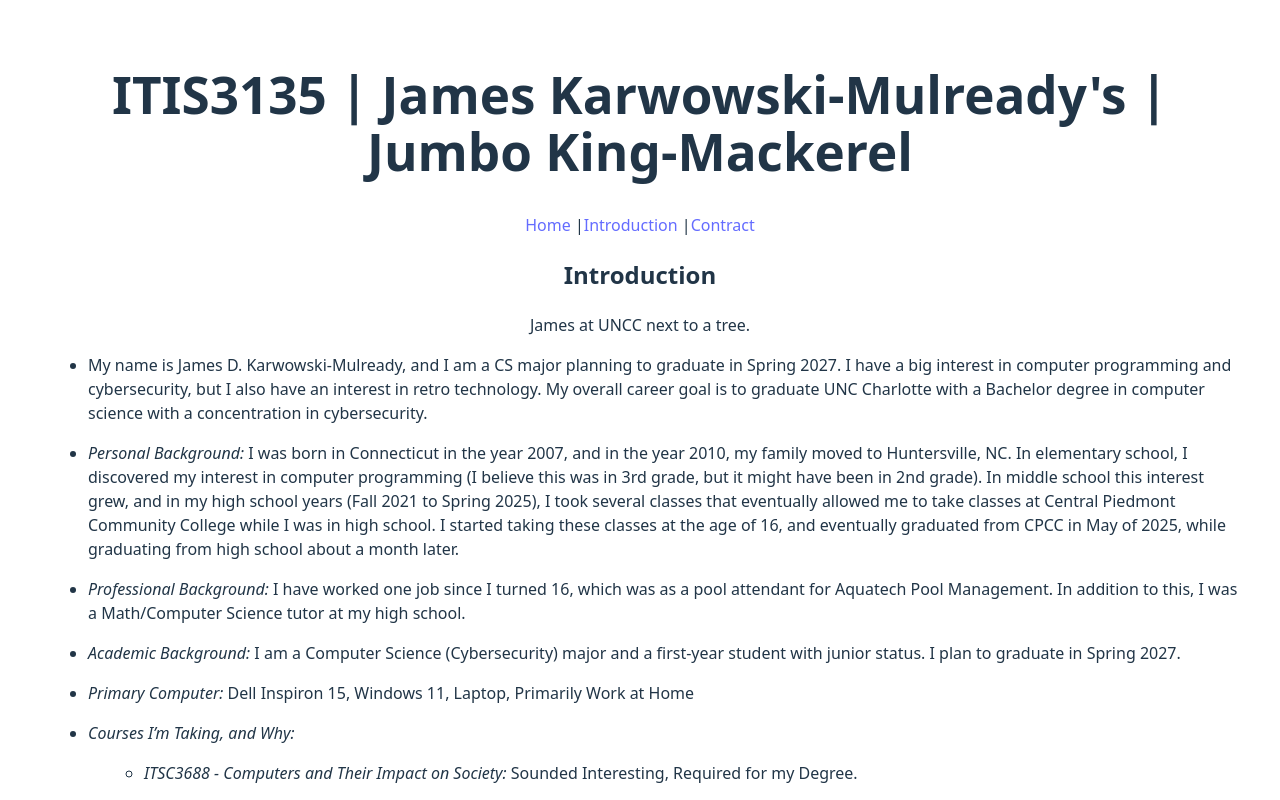
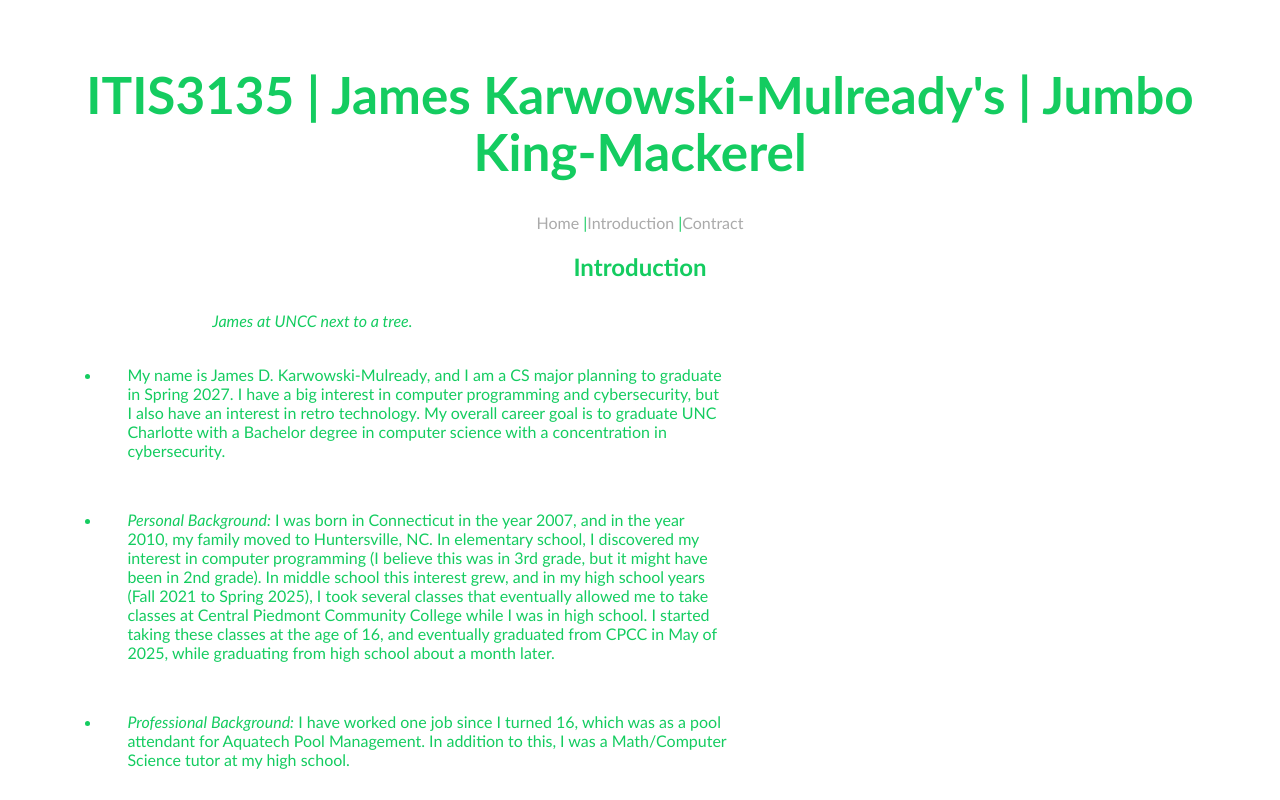
Before and after one commit to James-Karwowski/itis3135-react, a React (Vite) app: page /introduction in a window 1280 px wide. Shown: the top 800 px of the page. Built offline with nearby package versions, Linux system fonts and the light colour scheme.

Commit message:
Update App.css

```diff
--- a/src/App.css
+++ b/src/App.css
@@ -41,7 +41,213 @@
   color: #888;
 }
 
-li {
-  text-align: left;
-  margin-left: 1em;
-}
+/* CSS HEX
+--carolina-blue: #87bcdeff;
+--emerald: #14cc60ff;
+--orange-web: #f3a712ff;
+--jet: #373737ff;
+*/
+            strong{
+                color: white;
+            }
+            main{
+                max-width: 1200px;
+                width: 90%;
+                margin: 0 auto;
+            }
+            figure{
+                padding: 10px;
+                border-radius: 10%;
+                max-width: 400px;
+            }
+            section{
+                background-color: #88888877;
+                margin: 10px 100px 10px 100px;
+                border-radius: 5px;
+                padding: 10px;
+                max-width: 1000px;
+                width: 80%;
+                padding: 10px;
+            }
+            #all-sections{
+                justify-content: center;
+                align-items: center;
+            }
+            a {
+                color: #AAAAAAff;
+                text-decoration: none;
+            }
+            nav {
+                text-align: center;
+                color: #14cc60ff;
+            }
+            a:visited {
+                color: white;
+            }
+            h1 {
+                color: #14cc60ff;
+                text-align: center;
+            }
+            h2 {
+                color: #14cc60ff;
+                text-align: center;
+            }
+            h3{
+                color: #14cc60ff;
+                text-align: center;
+            }
+            p {
+                color: #14cc60ff;
+                font-size: 16px;
+                max-width: 600px;
+                width: 80%;
+                text-align: left;
+                margin: 0 20%;
+            }
+            li {
+                color: #14cc60ff;
+            }
+            .list {
+                margin: 25px 50px 50px 25px;
+                text-align: left;
+            }
+            .list-2{
+                margin-left: 250px;
+                margin-top: 10px;
+                margin-bottom: 10px;
+                margin-right: 10px;
+                text-align: left;
+            }
+            figcaption {
+                color: #14cc60ff;
+                font-size: 16px;
+                font-style: italic;
+            }
+            hr {
+                color: #14cc60ff;
+                border-color: #14cc60ff;
+            }
+            table{
+                background-color: #a0e33b;
+                border: 2px solid black;
+                border-radius: 5px;
+            }
+            footer {
+                margin-bottom: 10px;
+            }
+            form{
+                background-color: #88888877;
+                padding: 25px;
+                border-radius: 50px;
+            }
+            label{
+                color: #14cc60ff;
+            }
+            input{
+                color: #14cc60ff;
+                background-color: black;
+            }
+            blockquote{
+                color:#14cc60ff;
+            }
+            img{
+                padding: 10px;
+                border-radius: 10%;
+                max-width: 800px;
+            }
+            button{
+                color: #14cc60ff;
+                background-color: black;
+            }
+            /* MOBILE RULES */
+            /* Remove Initial */
+            html, body {
+                all:initial;
+            }
+            /* Foundational Three */
+            main {
+                width: 95%;
+                margin: 0 auto;
+                max-width: 1200px;
+            }
+            body{
+                font-family:'Gill Sans', 'Gill Sans MT', Calibri, 'Trebuchet MS', sans-serif, 'Times New Roman', Times, serif;
+                background-color: #373737ff;
+                border-radius: 25px;
+            }
+            /* Rule Overrides For Laptops / Small Screens */
+            @media screen and ( min-width: 981px ) and ( max-width: 1400px ) {
+                body {
+                    background-color: #555555ff;
+                    color: green;
+                }
+                a:visited {
+                    color: darkgray;
+                    text-decoration: none;
+                }
+            }
+            /* Rule Overrides For Tablet Devices */
+            @media screen and ( min-width: 601px ) and ( max-width: 980px )  {
+                body {
+                    background-color: #686868ff;
+                    color: green;
+                }
+                a:visited {
+                    color: darkgray;
+                    text-decoration: none;
+                }
+            }
+            /* Rule Overrides For Mobile Devices */
+            @media screen and ( min-width: 370px ) and ( max-width: 600px ) {
+                body {
+                    background-color: #AAAAAAff;
+                    color: green;
+                }
+                a:visited {
+                    color: black;
+                    text-decoration: none;
+                }
+                a {
+                    color: green;
+                    text-decoration: none;
+                }
+                nav {
+                    text-align: center;
+                    color: green;
+                }
+                h1 {
+                    color: green;
+                    text-align: center;
+                }
+                h2 {
+                    color: green;
+                    text-align: center;
+                }
+                h3{
+                    color: green;
+                    text-align: center;
+                }
+                p {
+                    color: green;
+                    font-size: 16px;
+                    max-width: 600px;
+                    width: 80%;
+                    text-align: left;
+                    margin: 0 20%;
+                }
+                li {
+                    color: green;
+                }
+                figcaption {
+                    color: green;
+                    font-size: 16px;
+                    font-style: italic;
+                }
+                hr {
+                    color: green;
+                    border-color: green;
+                }
+                form{
+                    color: green;
+                }
+            }
```
